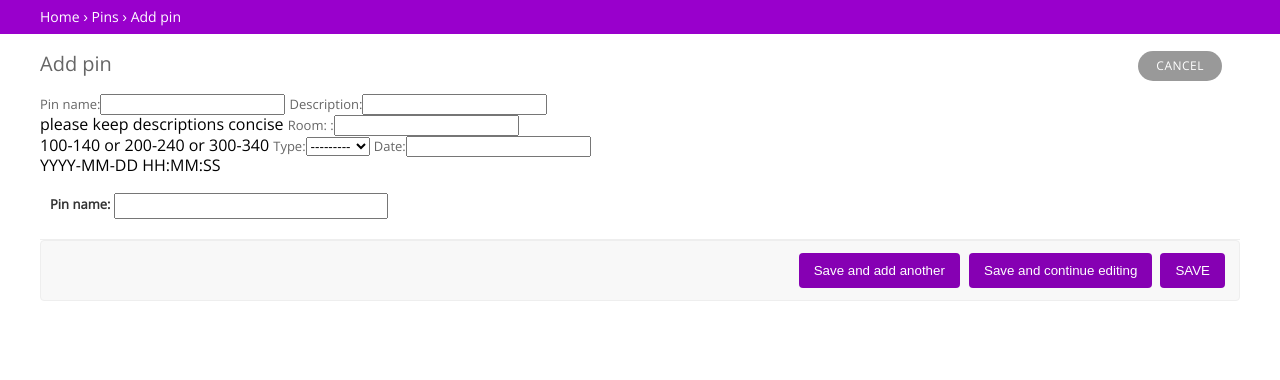
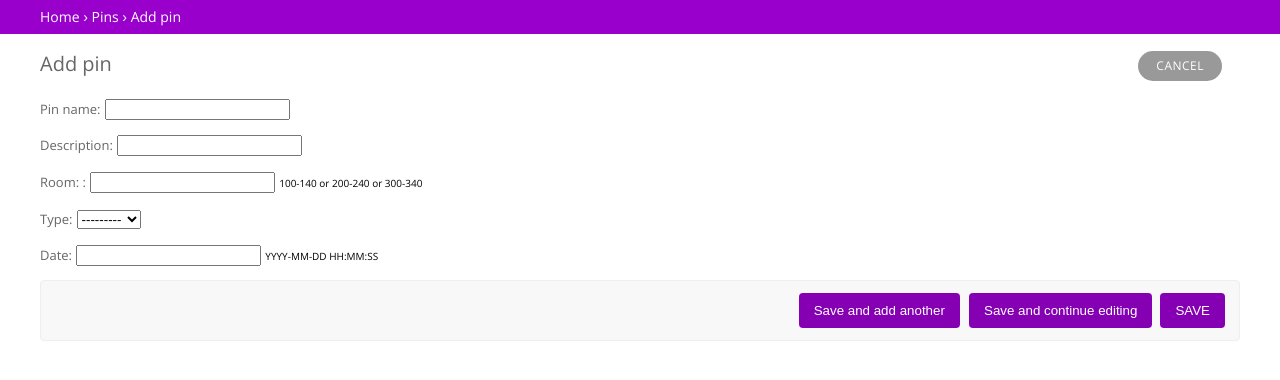
Before and after one commit to jbryant5/GarfieldWAY, a Django app: page /pins/create/ in a window 1280 px wide. Shown: the part 60-440 px from the top of the page. Run offline with Django 3.2, Linux system fonts and the light colour scheme.

Commit message:
started reformatting forms

```diff
--- a/pins/forms.py
+++ b/pins/forms.py
@@ -17,5 +17,8 @@ class PinForm(forms.ModelForm):
         help_texts = {
             'date': 'YYYY-MM-DD HH:MM:SS',
             'pin_room': '100-140 or 200-240 or 300-340',
-            'pin_description': 'please keep descriptions concise',
+            # 'pin_description': 'please keep descriptions concise',
         }
+#         def __init__(self, *args, **kwargs):
+#            super(ShowForm, self).__init__(*args, **kwargs)
+#            self.fields['date'].widget = widgets.AdminSplitDateTime()
--- a/pins/templates/pins/create.html
+++ b/pins/templates/pins/create.html
@@ -11,6 +11,11 @@
 	<link rel="stylesheet" href="{% static 'css/responsive.css' %}" type="text/css">
 	<link rel="stylesheet" href="{% static 'css/widgets.css' %}" type="text/css">
 	<link rel="stylesheet" href="https://fonts.googleapis.com/css?family=Open+Sans">
+
+	<!-- <script type="text/javascript" src="/my_admin/jsi18n/"></script> -->
+	<!-- <script type="text/javascript" src="/media/admin/js/core.js"></script> -->
+	<!-- <link rel="stylesheet" type="text/css" href="/media/admin/css/global.css"/> -->
+
 </head>
 <body>
     <div id="main">
@@ -56,19 +61,19 @@
 
 				<form action="" method="post" id="pin_form" novalidate="">
 					{% csrf_token %}
-					{{pin_form}}
+					{{pin_form.as_p}}
 
-					<div class = "form-row field-pin_name">
+					<!-- <div class = "form-row field-pin_name"> -->
 
-							<div>
+							<!-- <div> -->
 
-								<label class="required" for="id_pin_name">Pin name:</label>
+								<!-- <label class="required" for="id_pin_name">Pin name:</label> -->
 
-								<input type="text" name="pin_name" class="vTextField" maxlength="100" required="" id="id_pin_name">
+								<!-- <input type="text" name="pin_name" class="vTextField" maxlength="100" required="" id="id_pin_name"> -->
 
-							</div>
+							<!-- </div> -->
 
-					</div>
+					<!-- </div> -->
 
 					<div class="submit-row">
 						<input type="submit" value="Save and add another" name="_addanother">
--- a/static/css/forms.css
+++ b/static/css/forms.css
@@ -25,6 +25,15 @@ form .form-row p {
 .hidden {
     display: none;
 }
+
+
+/* CREATE SCREEN FORMATTING */
+
+span.helptext {
+	font-size: 10px;
+
+}
+
 
 /* FORM LABELS */
 
```
